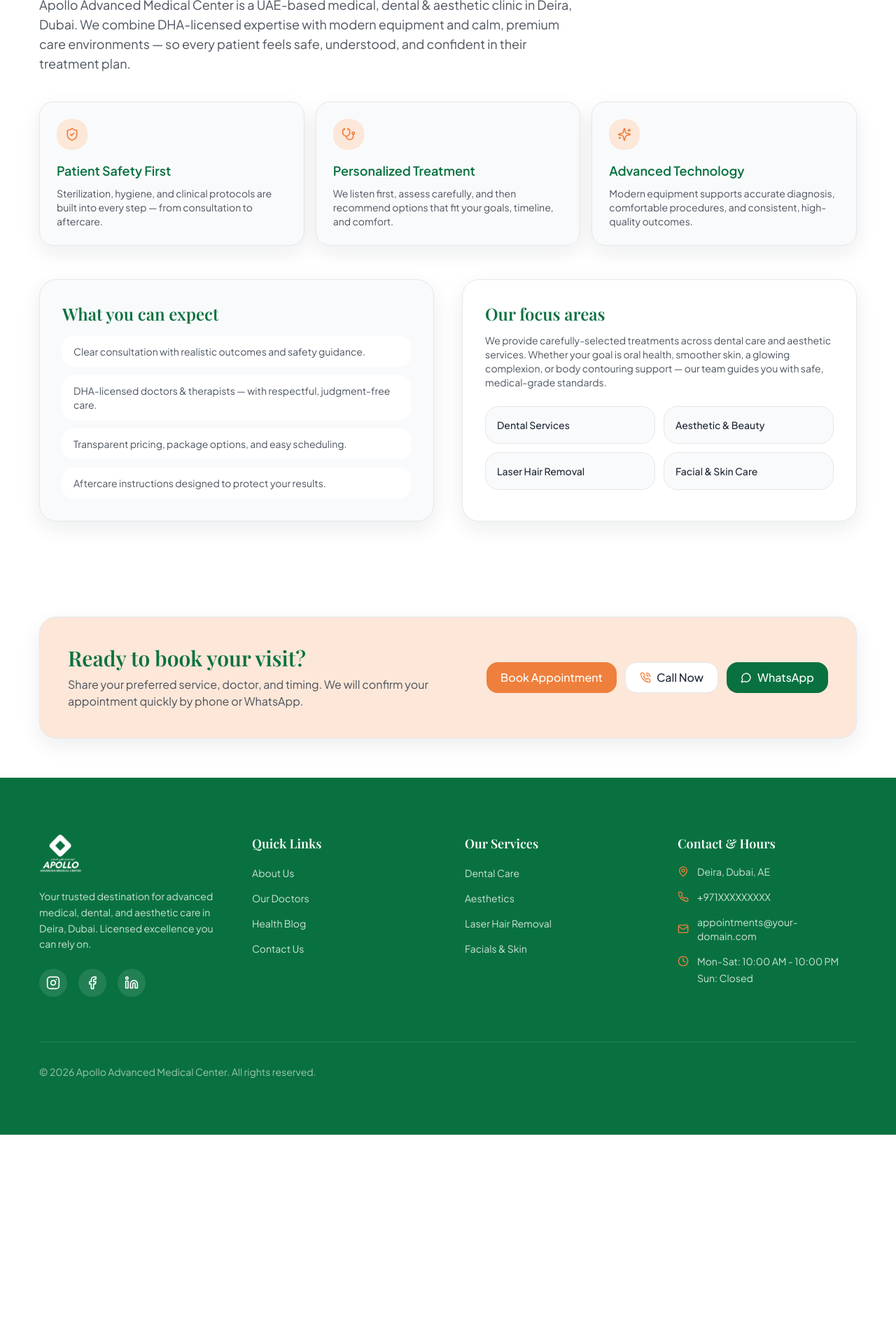
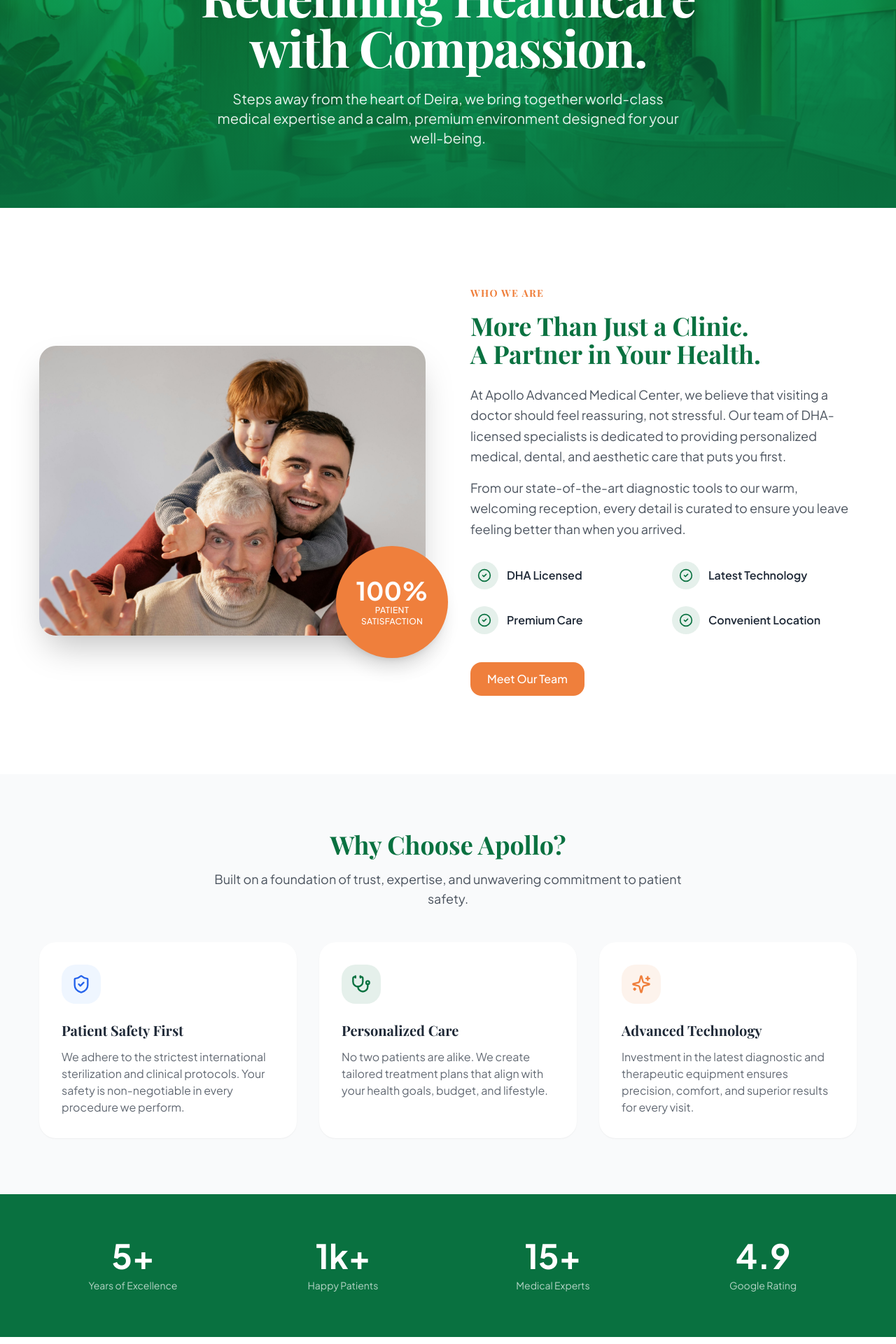
Before and after one commit to pvsameerpvs/apollo-advanced-medical-center, a Next.js app: page /about-us in a window 1280 px wide. Shown: the part 280-2200 px from the top of the page at 70% size. Before the commit the page ends 1901 px from the top, so only its background shows below. Built offline with nearby package versions, Linux system fonts and the light colour scheme; no server answers; a web font is replaced by a local one.

Commit message:
fix: about section create

```diff
--- a/app/(site)/about-us/page.tsx
+++ b/app/(site)/about-us/page.tsx
@@ -1,93 +1,179 @@
 import type { Metadata } from 'next'
+import Image from 'next/image'
 import Link from 'next/link'
-import { ShieldCheck, Stethoscope, Sparkles } from 'lucide-react'
+import { ShieldCheck, Stethoscope, Sparkles, CheckCircle2 } from 'lucide-react'
 
 import { CtaBand } from '@/components/sections/cta-band'
+import { Button } from '@/components/ui/button'
 
 export const metadata: Metadata = {
-  title: 'About Us',
+  title: 'About Us | Apollo Advanced Medical Center',
   description:
-    'Learn about Apollo Advanced Medical Center — a trusted medical center in Deira Dubai focused on patient safety, personalized care and advanced technology.',
+    'Learn about Apollo Advanced Medical Center in Deira Dubai. A premium clinic combining DHA-licensed expertise, advanced technology, and patient-centered care.',
   alternates: { canonical: '/about-us' },
 }
 
 export default function AboutPage() {
   return (
     <>
-      <section className="bg-white py-14 md:py-20">
+      {/* Hero Section */}
+      <section className="relative flex min-h-[60vh] items-center justify-center overflow-hidden bg-brand-green">
+        <Image
+          src="/images/about-hero.png"
+          alt="Modern Clinic Interior"
+          fill
+          className="object-cover opacity-60 mix-blend-overlay"
+          priority
+        />
+        <div className="absolute inset-0 bg-gradient-to-t from-brand-green/90 via-brand-green/40 to-transparent" />
+
+        <div className="container relative z-10 text-center">
+           <span className="inline-block rounded-full bg-white/10 px-4 py-1.5 text-sm font-semibold tracking-wider text-white backdrop-blur-md">
+             ESTABLISHED IN DUBAI
+           </span>
+          <h1 className="mt-6 text-4xl font-bold tracking-tight text-white md:text-6xl lg:text-7xl">
+            Redefining Healthcare <br className="hidden md:block" /> with Compassion.
+          </h1>
+          <p className="mx-auto mt-6 max-w-2xl text-lg text-white/90 md:text-xl">
+            Steps away from the heart of Deira, we bring together world-class medical expertise and a calm, premium environment designed for your well-being.
+          </p>
+        </div>
+      </section>
+
+      {/* Intro / Story Section */}
+      <section className="py-20 md:py-28">
         <div className="container">
-          <p className="text-sm font-semibold text-brand-orange">Medical Center in Deira Dubai</p>
-          <h1 className="mt-3 text-4xl font-semibold tracking-tight text-brand-green md:text-5xl">About Apollo Advanced Medical Center</h1>
-          <p className="mt-4 max-w-3xl text-base leading-relaxed text-ui-text/80 md:text-lg">
-            Apollo Advanced Medical Center is a UAE-based medical, dental & aesthetic clinic in Deira, Dubai. We combine
-            DHA-licensed expertise with modern equipment and calm, premium care environments — so every patient feels
-            safe, understood, and confident in their treatment plan.
+          <div className="grid gap-16 lg:grid-cols-2 lg:items-center">
+            <div className="relative">
+              <div className="relative aspect-[4/3] overflow-hidden rounded-3xl shadow-2xl">
+                <Image
+                  src="/images/dental-about.jpg"
+                  alt="Doctor treating patient"
+                  fill
+                  className="object-cover transition-transform duration-700 hover:scale-105"
+                />
+              </div>
+              {/* Floating Badge */}
+               <div className="absolute -bottom-8 -right-8 hidden h-40 w-40 flex-col items-center justify-center rounded-full bg-brand-orange p-4 text-center text-white shadow-xl md:flex animate-in fade-in zoom-in duration-1000 delay-300">
+                  <span className="text-4xl font-bold">100%</span>
+                  <span className="text-xs font-medium uppercase tracking-wide">Patient Satisfaction</span>
+               </div>
+            </div>
+
+            <div>
+              <h2 className="text-sm font-bold uppercase tracking-widest text-brand-orange">Who We Are</h2>
+              <h3 className="mt-4 text-3xl font-bold text-brand-green md:text-4xl">
+                More Than Just a Clinic. <br /> A Partner in Your Health.
+              </h3>
+              <p className="mt-6 text-lg leading-relaxed text-ui-text/80">
+                At Apollo Advanced Medical Center, we believe that visiting a doctor should feel reassuring, not stressful.
+                Our team of DHA-licensed specialists is dedicated to providing personalized medical, dental, and aesthetic care that puts you first.
+              </p>
+              <p className="mt-4 text-lg leading-relaxed text-ui-text/80">
+                From our state-of-the-art diagnostic tools to our warm, welcoming reception, every detail is curated to ensure you leave feeling better than when you arrived.
               </p>
 
-          <div className="mt-10 grid gap-4 md:grid-cols-3">
-            <div className="rounded-2xl border border-ui-border bg-ui-bg p-6 shadow-soft">
-              <div className="inline-flex h-11 w-11 items-center justify-center rounded-2xl bg-brand-orangeSoft">
-                <ShieldCheck className="h-5 w-5 text-brand-orange" />
+              <div className="mt-8 grid grid-cols-2 gap-6">
+                <div className="flex items-center gap-3">
+                   <div className="flex h-10 w-10 items-center justify-center rounded-full bg-brand-green/10 text-brand-green">
+                     <CheckCircle2 className="h-5 w-5" />
                    </div>
-              <p className="mt-4 text-lg font-semibold text-brand-green">Patient Safety First</p>
-              <p className="mt-2 text-sm text-ui-text/80">
-                Sterilization, hygiene, and clinical protocols are built into every step — from consultation to aftercare.
+                   <span className="font-semibold text-ui-text">DHA Licensed</span>
+                </div>
+                <div className="flex items-center gap-3">
+                   <div className="flex h-10 w-10 items-center justify-center rounded-full bg-brand-green/10 text-brand-green">
+                     <CheckCircle2 className="h-5 w-5" />
+                   </div>
+                   <span className="font-semibold text-ui-text">Latest Technology</span>
+                </div>
+                 <div className="flex items-center gap-3">
+                   <div className="flex h-10 w-10 items-center justify-center rounded-full bg-brand-green/10 text-brand-green">
+                     <CheckCircle2 className="h-5 w-5" />
+                   </div>
+                   <span className="font-semibold text-ui-text">Premium Care</span>
+                </div>
+                 <div className="flex items-center gap-3">
+                   <div className="flex h-10 w-10 items-center justify-center rounded-full bg-brand-green/10 text-brand-green">
+                     <CheckCircle2 className="h-5 w-5" />
+                   </div>
+                   <span className="font-semibold text-ui-text">Convenient Location</span>
+                </div>
+              </div>
+
+              <div className="mt-10">
+                <Button size="lg" asChild>
+                  <Link href="/doctors">Meet Our Team</Link>
+                </Button>
+              </div>
+            </div>
+          </div>
+        </div>
+      </section>
+
+      {/* Core Values */}
+      <section className="bg-ui-bg py-20">
+        <div className="container">
+           <div className="mx-auto max-w-2xl text-center">
+             <h2 className="text-3xl font-bold text-brand-green md:text-4xl">Why Choose Apollo?</h2>
+             <p className="mt-4 text-lg text-ui-text/80">Built on a foundation of trust, expertise, and unwavering commitment to patient safety.</p>
+           </div>
+
+           <div className="mt-12 grid gap-8 md:grid-cols-3">
+              {/* Card 1 */}
+              <div className="group rounded-3xl bg-white p-8 shadow-sm transition-all hover:-translate-y-1 hover:shadow-xl">
+                 <div className="inline-flex h-14 w-14 items-center justify-center rounded-2xl bg-blue-50 text-blue-600 transition-colors group-hover:bg-blue-600 group-hover:text-white">
+                    <ShieldCheck className="h-7 w-7" />
+                 </div>
+                 <h3 className="mt-6 text-xl font-bold text-ui-text">Patient Safety First</h3>
+                 <p className="mt-3 text-ui-text/70">
+                   We adhere to the strictest international sterilization and clinical protocols. Your safety is non-negotiable in every procedure we perform.
                  </p>
               </div>
-            <div className="rounded-2xl border border-ui-border bg-ui-bg p-6 shadow-soft">
-              <div className="inline-flex h-11 w-11 items-center justify-center rounded-2xl bg-brand-orangeSoft">
-                <Stethoscope className="h-5 w-5 text-brand-orange" />
+
+               {/* Card 2 */}
+              <div className="group rounded-3xl bg-white p-8 shadow-sm transition-all hover:-translate-y-1 hover:shadow-xl">
+                 <div className="inline-flex h-14 w-14 items-center justify-center rounded-2xl bg-brand-green/10 text-brand-green transition-colors group-hover:bg-brand-green group-hover:text-white">
+                    <Stethoscope className="h-7 w-7" />
                  </div>
-              <p className="mt-4 text-lg font-semibold text-brand-green">Personalized Treatment</p>
-              <p className="mt-2 text-sm text-ui-text/80">
-                We listen first, assess carefully, and then recommend options that fit your goals, timeline, and comfort.
+                 <h3 className="mt-6 text-xl font-bold text-ui-text">Personalized Care</h3>
+                 <p className="mt-3 text-ui-text/70">
+                   No two patients are alike. We create tailored treatment plans that align with your health goals, budget, and lifestyle.
                  </p>
               </div>
-            <div className="rounded-2xl border border-ui-border bg-ui-bg p-6 shadow-soft">
-              <div className="inline-flex h-11 w-11 items-center justify-center rounded-2xl bg-brand-orangeSoft">
-                <Sparkles className="h-5 w-5 text-brand-orange" />
+
+               {/* Card 3 */}
+              <div className="group rounded-3xl bg-white p-8 shadow-sm transition-all hover:-translate-y-1 hover:shadow-xl">
+                 <div className="inline-flex h-14 w-14 items-center justify-center rounded-2xl bg-brand-orangeSoft/50 text-brand-orange transition-colors group-hover:bg-brand-orange group-hover:text-white">
+                    <Sparkles className="h-7 w-7" />
                  </div>
-              <p className="mt-4 text-lg font-semibold text-brand-green">Advanced Technology</p>
-              <p className="mt-2 text-sm text-ui-text/80">
-                Modern equipment supports accurate diagnosis, comfortable procedures, and consistent, high-quality outcomes.
+                 <h3 className="mt-6 text-xl font-bold text-ui-text">Advanced Technology</h3>
+                 <p className="mt-3 text-ui-text/70">
+                   Investment in the latest diagnostic and therapeutic equipment ensures precision, comfort, and superior results for every visit.
                  </p>
               </div>
            </div>
+        </div>
+      </section>
 
-          <div className="mt-12 grid gap-10 lg:grid-cols-2">
-            <div className="rounded-3xl border border-ui-border bg-ui-bg p-8 shadow-soft">
-              <h2 className="text-2xl font-semibold text-brand-green">What you can expect</h2>
-              <ul className="mt-4 grid gap-3 text-sm text-ui-text/80">
-                <li className="rounded-xl bg-white px-4 py-3">Clear consultation with realistic outcomes and safety guidance.</li>
-                <li className="rounded-xl bg-white px-4 py-3">DHA-licensed doctors & therapists — with respectful, judgment-free care.</li>
-                <li className="rounded-xl bg-white px-4 py-3">Transparent pricing, package options, and easy scheduling.</li>
-                <li className="rounded-xl bg-white px-4 py-3">Aftercare instructions designed to protect your results.</li>
-              </ul>
+      {/* Stats Band */}
+      <section className="bg-brand-green py-16 text-white">
+        <div className="container">
+           <div className="grid grid-cols-2 gap-8 md:grid-cols-4">
+              <div className="text-center">
+                 <p className="text-4xl font-bold md:text-5xl">5+</p>
+                 <p className="mt-2 text-sm text-white/70">Years of Excellence</p>
               </div>
-
-            <div className="rounded-3xl border border-ui-border bg-white p-8 shadow-soft">
-              <h2 className="text-2xl font-semibold text-brand-green">Our focus areas</h2>
-              <p className="mt-3 text-sm text-ui-text/80">
-                We provide carefully-selected treatments across dental care and aesthetic services. Whether your goal is oral health,
-                smoother skin, a glowing complexion, or body contouring support — our team guides you with safe, medical-grade standards.
-              </p>
-
-              <div className="mt-6 grid gap-3 sm:grid-cols-2">
-                {[
-                  { title: 'Dental Services', href: '/services/dental-services' },
-                  { title: 'Aesthetic & Beauty', href: '/services/aesthetic-beauty-services' },
-                  { title: 'Laser Hair Removal', href: '/services/laser-hair-removal' },
-                  { title: 'Facial & Skin Care', href: '/services/facial-skin-care' },
-                ].map((i) => (
-                  <Link
-                    key={i.href}
-                    href={i.href}
-                    className="rounded-2xl border border-ui-border bg-ui-bg px-4 py-4 text-sm font-medium text-ui-text hover:bg-brand-orangeSoft"
-                  >
-                    {i.title}
-                  </Link>
-                ))}
+               <div className="text-center">
+                 <p className="text-4xl font-bold md:text-5xl">1k+</p>
+                 <p className="mt-2 text-sm text-white/70">Happy Patients</p>
               </div>
+               <div className="text-center">
+                 <p className="text-4xl font-bold md:text-5xl">15+</p>
+                 <p className="mt-2 text-sm text-white/70">Medical Experts</p>
+              </div>
+               <div className="text-center">
+                 <p className="text-4xl font-bold md:text-5xl">4.9</p>
+                 <p className="mt-2 text-sm text-white/70">Google Rating</p>
               </div>
            </div>
         </div>
```
Also changed, not shown: public/images/about-hero.png (added), public/images/dental-about.jpg (added). Lines whose indentation alone changed are shown as unchanged.
